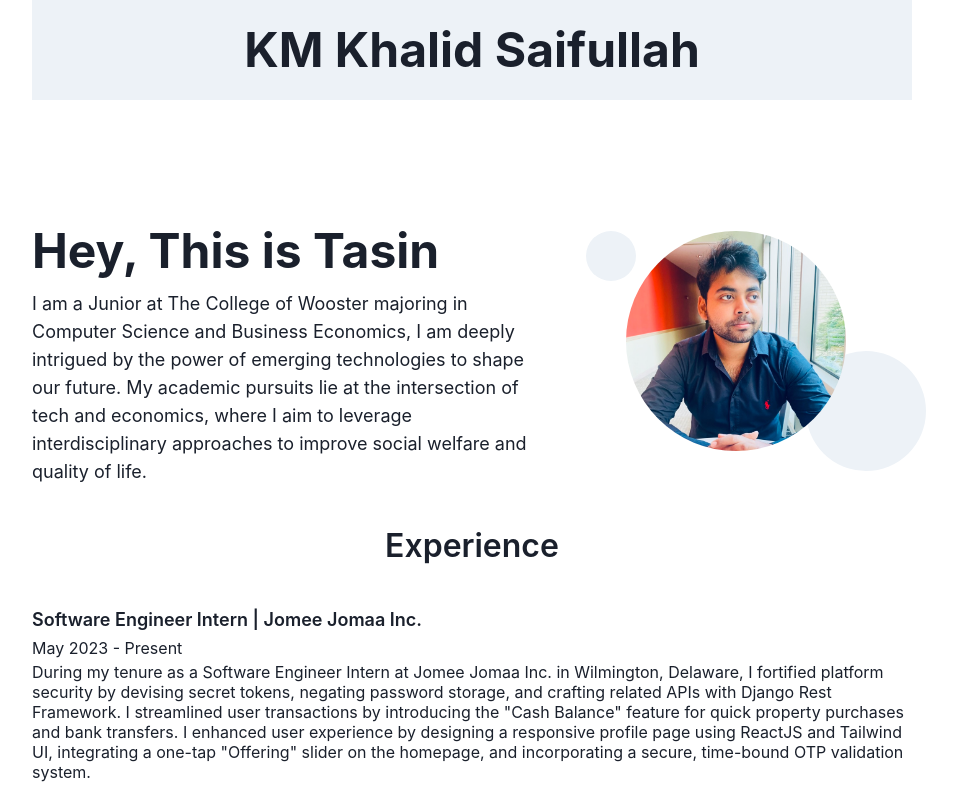
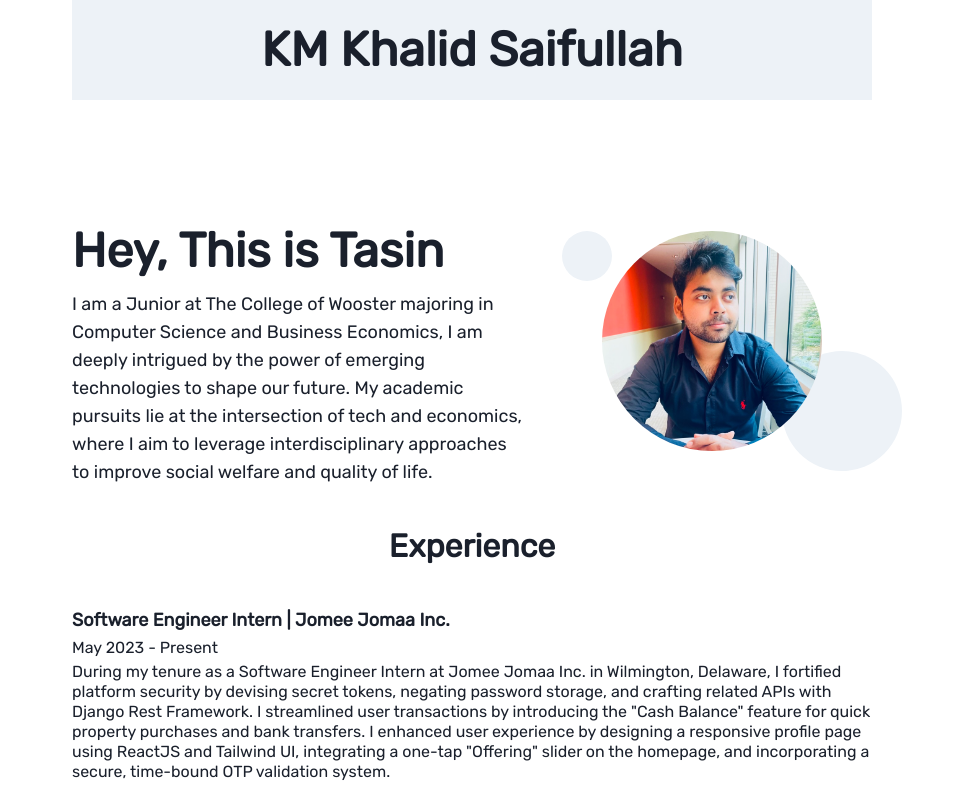
Before and after one commit to t-tasin/tsaifullah, a React (Vite) app: page / in a window 1280 px wide. Shown: the top 800 px of the page, without its empty margins (168-1125 px from the left). Built offline with nearby package versions, Linux system fonts and the light colour scheme.

Commit message:
Fix: Font family to Rubik

```diff
--- a/package.json
+++ b/package.json
@@ -11,6 +11,9 @@
   },
   "dependencies": {
     "@chakra-ui/react": "^2.7.1",
+    "@fontsource/open-sans": "^5.0.14",
+    "@fontsource/raleway": "^5.0.12",
+    "@fontsource/rubik": "^5.0.14",
     "react": "^18.2.0",
     "react-dom": "^18.2.0",
     "react-icons": "^4.11.0",
--- a/src/App.tsx
+++ b/src/App.tsx
@@ -1,5 +1,5 @@
 import { Box, Flex, Image, chakra } from "@chakra-ui/react";
-import { H1, H2, H4 } from "./Typography";
+import { H1, H2, H4 } from "./typography";
 import ProPic from "./assets/propic.png";
 import SkillSection from "./skill";
 import Footer from "./footer";
@@ -10,9 +10,11 @@ import ProjectPizza from "./ProjectPizza";
 
 export default function App() {
   return (
-    <Box
-      marginRight={{ base: 6, lg: "200px" }}
-      marginLeft={{ base: 6, lg: "200px" }}
+    <Flex justifyContent={"center"}>
+      <Flex
+        width={{ base: "100%", lg: "800px" }}
+        // alignItems={"center"}
+        direction={"column"}
       >
         <Flex
           width={"100%"}
@@ -36,12 +38,12 @@ export default function App() {
           >
             <H1 marginBottom={4}>Hey, This is Tasin</H1>
             <H4>
-            I am a Junior at The College of Wooster majoring in Computer Science
-            and Business Economics, I am deeply intrigued by the power of
-            emerging technologies to shape our future. My academic pursuits lie
-            at the intersection of tech and economics, where I aim to leverage
-            interdisciplinary approaches to improve social welfare and quality
-            of life.
+              I am a Junior at The College of Wooster majoring in Computer
+              Science and Business Economics, I am deeply intrigued by the power
+              of emerging technologies to shape our future. My academic pursuits
+              lie at the intersection of tech and economics, where I aim to
+              leverage interdisciplinary approaches to improve social welfare
+              and quality of life.
             </H4>
           </Box>
           <Flex
@@ -84,15 +86,15 @@ export default function App() {
           </H4>
           <H4 fontSize={"16px"}>May 2023 - Present</H4>
           <H4 fontSize={"16px"} lineHeight={"20px"}>
-          During my tenure as a Software Engineer Intern at Jomee Jomaa Inc. in
-          Wilmington, Delaware, I fortified platform security by devising secret
-          tokens, negating password storage, and crafting related APIs with
-          Django Rest Framework. I streamlined user transactions by introducing
-          the "Cash Balance" feature for quick property purchases and bank
-          transfers. I enhanced user experience by designing a responsive
-          profile page using ReactJS and Tailwind UI, integrating a one-tap
-          "Offering" slider on the homepage, and incorporating a secure,
-          time-bound OTP validation system.
+            During my tenure as a Software Engineer Intern at Jomee Jomaa Inc.
+            in Wilmington, Delaware, I fortified platform security by devising
+            secret tokens, negating password storage, and crafting related APIs
+            with Django Rest Framework. I streamlined user transactions by
+            introducing the "Cash Balance" feature for quick property purchases
+            and bank transfers. I enhanced user experience by designing a
+            responsive profile page using ReactJS and Tailwind UI, integrating a
+            one-tap "Offering" slider on the homepage, and incorporating a
+            secure, time-bound OTP validation system.
           </H4>
         </Box>
         <Box marginTop={8}>
@@ -102,14 +104,15 @@ export default function App() {
           </H4>
           <H4 fontSize={"16px"}>January 2023 - April 2023</H4>
           <H4 fontSize={"16px"} lineHeight={"20px"}>
-          As a Software Developer Intern at Shiree Pvt. Ltd., I spearheaded the
-          creation of a user-centric dashboard in ReactJS, simplifying the
+            As a Software Developer Intern at Shiree Pvt. Ltd., I spearheaded
+            the creation of a user-centric dashboard in ReactJS, simplifying the
             hiring journey. My backend contributions, anchored in NodeJS and
             MongoDB, facilitated advanced data queries and robust statistics. I
-          harnessed D3.js to integrate rich data visualization tools, delivering
-          sharp analytics for recruiters. Committed to excellence, I conducted
-          comprehensive tests across the platform using Jest, achieving a
-          stellar 99.99% uptime and ensuring impeccable software integrity.
+            harnessed D3.js to integrate rich data visualization tools,
+            delivering sharp analytics for recruiters. Committed to excellence,
+            I conducted comprehensive tests across the platform using Jest,
+            achieving a stellar 99.99% uptime and ensuring impeccable software
+            integrity.
           </H4>
         </Box>
         <SkillSection />
@@ -123,6 +126,7 @@ export default function App() {
           <ProjectPizza />
         </Flex>
         <Footer />
-    </Box>
+      </Flex>
+    </Flex>
   );
 }
--- a/src/ProjectFace.tsx
+++ b/src/ProjectFace.tsx
@@ -19,7 +19,7 @@ import {
   chakra,
   Link,
 } from "@chakra-ui/react";
-import { H4, H5, H6, H7 } from "./Typography";
+import { H4, H5, H6, H7 } from "./typography";
 
 export default function ProjectFace() {
   const { isOpen, onOpen, onClose } = useDisclosure();
--- a/src/ProjectGYM.tsx
+++ b/src/ProjectGYM.tsx
@@ -19,7 +19,7 @@ import {
   chakra,
   Link,
 } from "@chakra-ui/react";
-import { H4, H5, H6, H7 } from "./Typography";
+import { H4, H5, H6, H7 } from "./typography";
 
 export default function ProjectGYM() {
   const { isOpen, onOpen, onClose } = useDisclosure();
--- a/src/ProjectParking.tsx
+++ b/src/ProjectParking.tsx
@@ -19,7 +19,7 @@ import {
   chakra,
   Link,
 } from "@chakra-ui/react";
-import { H4, H5, H6, H7 } from "./Typography";
+import { H4, H5, H6, H7 } from "./typography";
 
 export default function ProjectParking() {
   const { isOpen, onOpen, onClose } = useDisclosure();
--- a/src/ProjectPizza.tsx
+++ b/src/ProjectPizza.tsx
@@ -19,7 +19,7 @@ import {
   chakra,
   Link,
 } from "@chakra-ui/react";
-import { H4, H5, H6, H7 } from "./Typography";
+import { H4, H5, H6, H7 } from "./typography";
 
 export default function ProjectPizza() {
   const { isOpen, onOpen, onClose } = useDisclosure();
--- /dev/null
+++ b/src/Theme/index.tsx
@@ -0,0 +1,10 @@
+import { extendTheme } from "@chakra-ui/react";
+
+export const theme = extendTheme({
+  fonts: {
+    heading: `'Open Sans', sans=serif`,
+    body: "Rubik, sans-serif",
+  },
+});
+
+export default theme;
--- a/src/footer.tsx
+++ b/src/footer.tsx
@@ -1,6 +1,6 @@
 import { Box, Flex, Image, Link } from "@chakra-ui/react";
 import { IoMdMail } from "react-icons/io";
-import { H5 } from "./Typography";
+import { H5 } from "./typography";
 
 export default function Footer() {
   return (
--- a/src/main.tsx
+++ b/src/main.tsx
@@ -2,10 +2,11 @@ import React from "react";
 import ReactDOM from "react-dom/client";
 import App from "./App.tsx";
 import { ChakraProvider } from "@chakra-ui/react";
+import theme from "./Theme/index";
 
 ReactDOM.createRoot(document.getElementById("root")!).render(
   <React.StrictMode>
-    <ChakraProvider>
+    <ChakraProvider theme={theme}>
       <App />
     </ChakraProvider>
   </React.StrictMode>
--- a/src/skill.tsx
+++ b/src/skill.tsx
@@ -5,7 +5,7 @@ import { FaCode } from "react-icons/fa";
 import { AiFillCode } from "react-icons/ai";
 import { BsFileEarmarkMedicalFill } from "react-icons/bs";
 import { Box, Flex, Image, chakra } from "@chakra-ui/react";
-import { H2, H4 } from "./Typography";
+import { H2, H4 } from "./typography";
 
 export default function Skill() {
   return (
--- a/src/Typography/index.tsx
+++ b/src/typography.tsx
@@ -1,4 +1,5 @@
 import { Heading } from "@chakra-ui/react";
+import "@fontsource/rubik";
 
 type HeadingProps = React.ComponentProps<typeof Heading>;
 
```
Also changed, not shown: 1 other file (tests, documents, lock files or other folders). Lines whose indentation alone changed are shown as unchanged.
